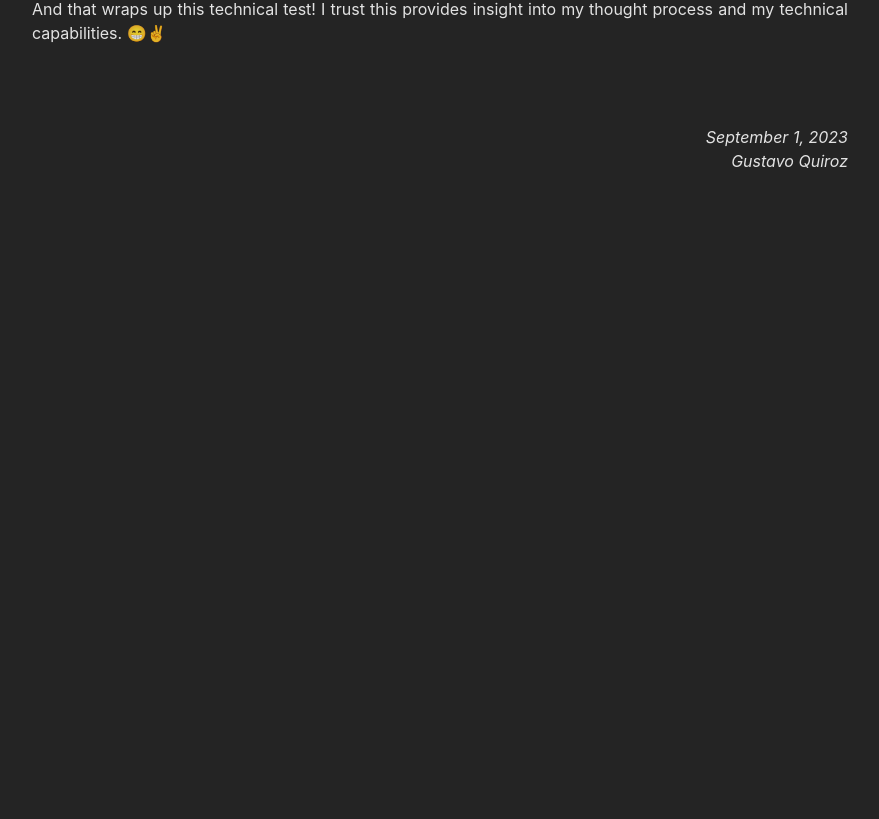
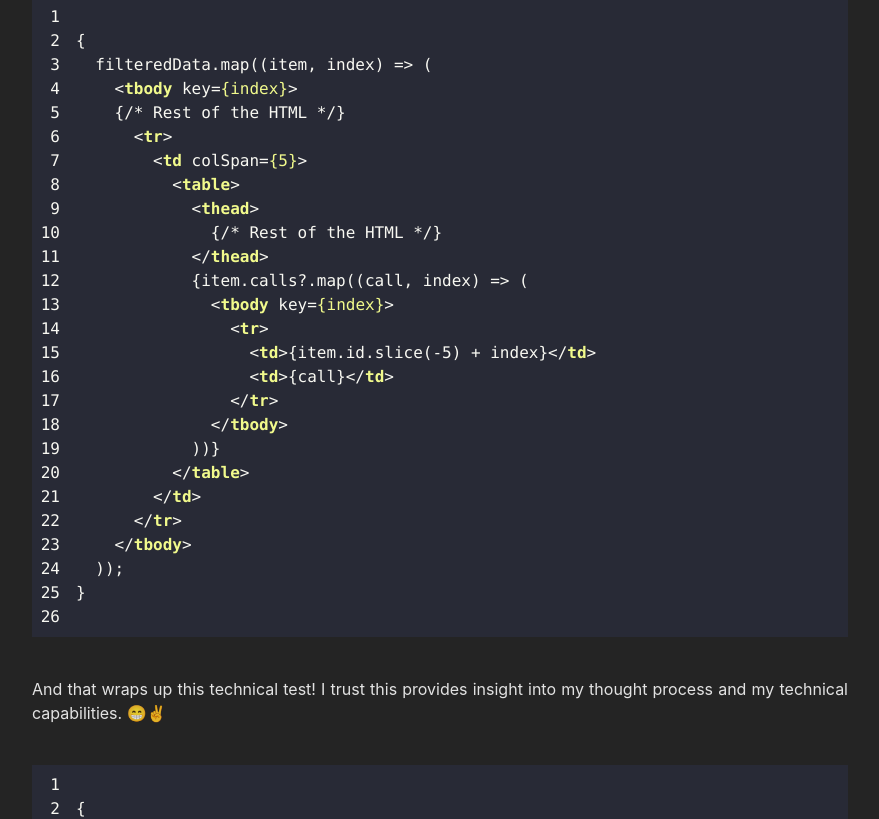
Before and after one commit to kinxori/technical-test-2, a React (Vite) app: page / in a window 1280 px wide. Shown: the part 5528-6347 px from the top of the page, without its empty margins (200-1079 px from the left). Before the commit the page ends 5781 px from the top, so only its background shows below. Built offline with nearby package versions, Linux system fonts and the light colour scheme.

Commit message:
adding bonus jsx code snippet

```diff
--- a/src/App.jsx
+++ b/src/App.jsx
@@ -119,6 +119,33 @@ export default function App() {
     ))}
   </table>;
   `;
+
+  const bonusJSXCode = `
+{
+  filteredData.map((item, index) => (
+    <tbody key={index}>
+    {/* Rest of the HTML */}
+      <tr>
+        <td colSpan={5}>
+          <table>
+            <thead>
+              {/* Rest of the HTML */}
+            </thead>
+            {item.calls?.map((call, index) => (
+              <tbody key={index}>
+                <tr>
+                  <td>{item.id.slice(-5) + index}</td>
+                  <td>{call}</td>
+                </tr>
+              </tbody>
+            ))}
+          </table>
+        </td>
+      </tr>
+    </tbody>
+  ));
+}
+`;
 
   return (
     <section className="relative ">
@@ -242,10 +269,16 @@ export default function App() {
           well. All these extra steps provide a better component with all the information we can
           display from our original data.
         </p>
+        <SyntaxHighlighter showLineNumbers style={dracula} language="javascript">
+          {bonusJSXCode}
+        </SyntaxHighlighter>
         <p>
           And that wraps up this technical test! I trust this provides insight into my thought
           process and my technical capabilities. 😁✌️
         </p>
+        <SyntaxHighlighter showLineNumbers style={dracula} language="javascript">
+          {bonusJSXCode}
+        </SyntaxHighlighter>
         <i className="ml-auto text-right my-10">
           September 1, 2023
           <br />
```
